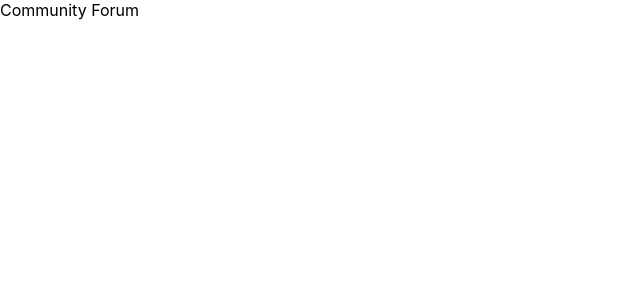
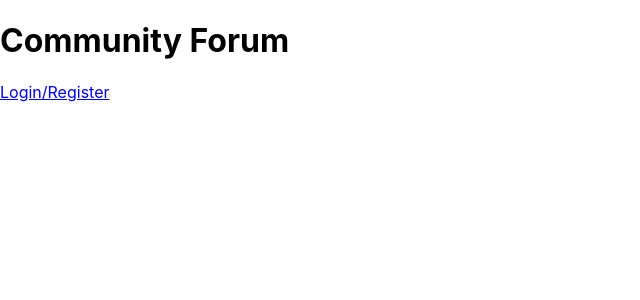
Before and after one commit to llsween95/neighborhood-app, a React (Create React App) app in the folder client/: page / in a window 1280 px wide. Shown: the top 300 px of the page, without its empty margins (0-640 px from the left). Built offline with nearby package versions, Linux system fonts and the light colour scheme.

Commit message:
created header component

```diff
--- a/client/src/App.js
+++ b/client/src/App.js
@@ -1,11 +1,12 @@
 import React, { Component } from 'react'
+import Header from './components/Header/Header'
 
 export default class App extends Component {
   render() {
     return (
-      <div>
-        Community Forum
-      </div>
+      <>
+        <Header />
+      </>
     )
   }
 }
--- /dev/null
+++ b/client/src/components/Header/Header.jsx
@@ -0,0 +1,11 @@
+import React from 'react'
+import { Link } from 'react-router-dom'
+
+export default function Header() {
+  return (
+    <header>
+      <h1>Community Forum</h1>
+      <Link to='/user/login'>Login/Register</Link>
+    </header>
+  )
+}
```
